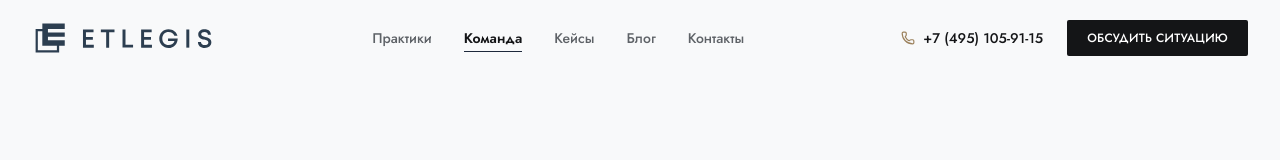
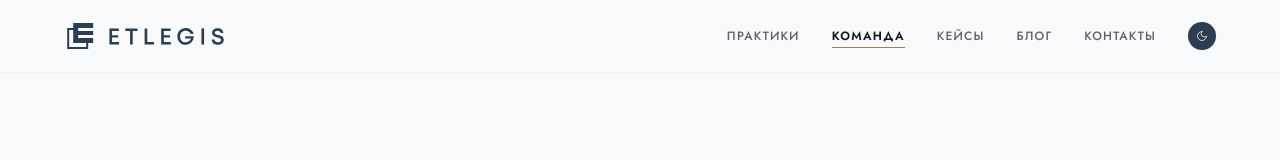
Before and after one commit to max1m369/etlegis, a Next.js app: page /team in a window 1280 px wide. Shown: the top 160 px of the page. Built offline with nearby package versions, Linux system fonts and the light colour scheme.

Commit message:
feat: implement night theme palette toggle and DWRÅ editorial hero/header redesign

```diff
--- a/app/globals.css
+++ b/app/globals.css
@@ -12,6 +12,32 @@
   --accent: #1E293B;
   --accent-bronze: #9B815C;
   --accent-bronze-light: #BCA685;
+
+  --et-bg: #F8F9FA;
+  --et-dark: #141517;
+  --et-muted: #5E6267;
+  --et-border: #E2E2DC;
+  --et-accent: #2C3E50;
+  --et-surface-alt: #ECECE8;
+}
+
+html.dark, body.dark, .dark {
+  --bg-primary: #2C3E50;
+  --bg-surface: #1E2B38;
+  --bg-subtle: #3E5871;
+  --border-subtle: #3E5871;
+  --text-main: #F8FAFC;
+  --text-muted: #CBD5E1;
+  --accent: #507192;
+  --accent-bronze: #927B50;
+  --accent-bronze-light: #BCA685;
+
+  --et-bg: #2C3E50;
+  --et-dark: #F8FAFC;
+  --et-muted: #CBD5E1;
+  --et-border: #3E5871;
+  --et-accent: #927B50;
+  --et-surface-alt: #3E5871;
 }
 
 html {
--- a/app/layout.tsx
+++ b/app/layout.tsx
@@ -3,6 +3,7 @@ import { Cormorant_Garamond, Jost } from "next/font/google";
 import "./globals.css";
 import SmoothScrollProvider from "@/components/providers/SmoothScrollProvider";
 import { ModalProvider } from "@/components/providers/ModalProvider";
+import { ThemeProvider } from "@/components/providers/ThemeProvider";
 import { ConsultationModal } from "@/components/ui/ConsultationModal";
 
 const cormorant = Cormorant_Garamond({
@@ -36,12 +37,14 @@ export default function RootLayout({
   return (
     <html lang="ru" className={`${cormorant.variable} ${jost.variable}`}>
       <body className="bg-bg-primary text-text-main font-body antialiased selection:bg-accent selection:text-white overflow-x-hidden max-w-full">
+        <ThemeProvider>
           <SmoothScrollProvider>
             <ModalProvider>
               {children}
               <ConsultationModal />
             </ModalProvider>
           </SmoothScrollProvider>
+        </ThemeProvider>
       </body>
     </html>
   );
--- a/components/layout/Header.tsx
+++ b/components/layout/Header.tsx
@@ -3,12 +3,12 @@
 import React, { useState, useEffect, useRef } from "react";
 import Link from "next/link";
 import { usePathname } from "next/navigation";
-import { useConsultationModal } from "@/components/providers/ModalProvider";
 import { useLenisScroll } from "@/components/providers/SmoothScrollProvider";
-import { Menu, X, Phone, Shield, ArrowUpRight } from "lucide-react";
+import { useTheme } from "@/components/providers/ThemeProvider";
+import { Menu, X, Sun, Moon, ArrowUpRight } from "lucide-react";
 
 export default function Header() {
-  const { openModal } = useConsultationModal();
+  const { theme, toggleTheme } = useTheme();
   const { scrollTo } = useLenisScroll();
   const pathname = usePathname();
 
@@ -21,19 +21,17 @@ export default function Header() {
     const handleScroll = () => {
       const currentScrollY = window.scrollY;
 
-      // Add subtle background once scrolled past 20px
       if (currentScrollY > 20) {
         setIsScrolled(true);
       } else {
         setIsScrolled(false);
       }
 
-      // Smart hide header on scroll down, show on scroll up
       if (currentScrollY > 120) {
         if (currentScrollY > lastScrollY.current && !mobileMenuOpen) {
-          setIsVisible(false); // scrolling down
+          setIsVisible(false);
         } else {
-          setIsVisible(true); // scrolling up
+          setIsVisible(true);
         }
       } else {
         setIsVisible(true);
@@ -46,7 +44,6 @@ export default function Header() {
     return () => window.removeEventListener("scroll", handleScroll);
   }, [mobileMenuOpen]);
 
-  // Prevent background scroll when mobile menu is open
   useEffect(() => {
     if (mobileMenuOpen) {
       document.body.style.overflow = "hidden";
@@ -78,78 +75,87 @@ export default function Header() {
   return (
     <>
       <header
-        className={`fixed top-0 left-0 right-0 z-40 transition-all duration-300 ${
+        className={`fixed top-0 left-0 right-0 z-40 transition-all duration-300 border-b ${
           isVisible ? "translate-y-0" : "-translate-y-full"
         } ${
           isScrolled
-            ? "bg-bg-primary/90 backdrop-blur-md border-b border-border-subtle/80 shadow-subtle py-3.5"
-            : "bg-transparent py-5"
+            ? "bg-et-bg/90 backdrop-blur-md border-et-border/80 shadow-subtle py-3.5"
+            : "bg-et-bg/70 backdrop-blur-sm border-et-border/40 py-4 sm:py-5"
         }`}
       >
-        <div className="max-w-7xl mx-auto px-4 sm:px-6 lg:px-8 flex items-center justify-between">
-          {/* Logo */}
+        <div className="max-w-[1600px] mx-auto px-6 sm:px-12 lg:px-16 flex items-center justify-between">
+          {/* Logo (Левая часть экрана) */}
           <Link href="/" className="flex items-center group logo-shimmer-container" aria-label="Адвокатское бюро Etlegis">
             <img
               src="/logo.svg"
               alt="Адвокатское бюро ETLEGIS"
-              className="h-8 sm:h-9 w-auto object-contain"
+              className={`h-7 sm:h-8 w-auto object-contain transition-all ${
+                theme === 'dark' ? 'invert opacity-90' : ''
+              }`}
             />
             <div className="logo-shimmer-overlay" aria-hidden="true" />
           </Link>
 
-          {/* Desktop Navigation */}
-          <nav className="hidden md:flex items-center gap-8" aria-label="Основное меню">
+          {/* Right Section: Desktop Navigation + Theme Toggle Circle */}
+          <div className="hidden md:flex items-center gap-8">
+            <nav className="flex items-center gap-8" aria-label="Основное меню">
               {navLinks.map((link) => (
                 <Link
                   key={link.href}
                   href={link.href}
                   onClick={(e) => handleNavClick(e, link.href)}
-                className={`text-sm font-medium transition-colors hover:text-text-main relative py-1 ${
-                  pathname === link.href ? "text-text-main font-semibold" : "text-text-muted"
+                  className={`text-xs uppercase tracking-widest font-medium transition-colors hover:text-et-dark relative py-1 ${
+                    pathname === link.href ? "text-et-dark font-semibold" : "text-et-muted"
                   }`}
                 >
                   {link.label}
                   {pathname === link.href && (
-                  <span className="absolute bottom-0 left-0 right-0 h-[1.5px] bg-accent" />
+                    <span className="absolute bottom-0 left-0 right-0 h-[1px] bg-et-accent" />
                   )}
                 </Link>
               ))}
             </nav>
 
-          {/* CTA & Phone (Desktop) */}
-          <div className="hidden lg:flex items-center gap-6">
-            <a
-              href="tel:+74951059115"
-              className="flex items-center gap-2 text-sm font-medium text-text-main hover:text-accent transition-colors"
+            {/* 🔴 Кружочек-переключатель темы (Светлая / Ночная) */}
+            <button
+              onClick={toggleTheme}
+              aria-label={theme === 'dark' ? "Включить светлую тему" : "Включить ночную тему"}
+              title={theme === 'dark' ? "Ночная тема (нажмите для светлой)" : "Светлая тема (нажмите для ночной)"}
+              className={`w-7 h-7 rounded-full border transition-all flex items-center justify-center group ${
+                theme === 'dark'
+                  ? 'border-[#927b50] bg-[#3e5871] text-[#927b50] shadow-sm hover:scale-110'
+                  : 'border-[#2c3e50]/40 bg-[#2c3e50] text-[#CBD5E1] shadow-sm hover:scale-110'
+              }`}
             >
-              <Phone size={14} className="text-accent-bronze" />
-              <span>+7 (495) 105-91-15</span>
-            </a>
-
-            <button
-              onClick={() => openModal()}
-              className="btn-legal-primary px-5 py-2.5 text-xs uppercase tracking-wider"
-            >
-              Обсудить ситуацию
+              {theme === 'dark' ? (
+                <Sun size={13} className="text-[#927b50] transition-transform group-hover:rotate-45" />
+              ) : (
+                <Moon size={12} className="text-[#CBD5E1] transition-transform group-hover:-rotate-12" />
+              )}
             </button>
           </div>
 
-          {/* Mobile CTA + Hamburger */}
+          {/* Mobile Theme Toggle + Hamburger */}
           <div className="flex items-center gap-3 md:hidden">
             <button
-              onClick={() => openModal()}
-              className="btn-legal-primary px-3 py-1.5 text-xs"
+              onClick={toggleTheme}
+              aria-label="Переключить тему"
+              className={`w-7 h-7 rounded-full border transition-all flex items-center justify-center ${
+                theme === 'dark'
+                  ? 'border-[#927b50] bg-[#3e5871] text-[#927b50]'
+                  : 'border-[#2c3e50]/40 bg-[#2c3e50] text-[#CBD5E1]'
+              }`}
             >
-              Обсудить ситуацию
+              {theme === 'dark' ? <Sun size={13} /> : <Moon size={12} />}
             </button>
 
             <button
               onClick={() => setMobileMenuOpen(!mobileMenuOpen)}
               aria-label={mobileMenuOpen ? "Закрыть меню" : "Открыть меню"}
               aria-expanded={mobileMenuOpen}
-              className="p-2 text-text-main hover:text-accent transition-colors"
+              className="p-2 text-et-dark hover:text-et-accent transition-colors"
             >
-              {mobileMenuOpen ? <X size={24} /> : <Menu size={24} />}
+              {mobileMenuOpen ? <X size={22} /> : <Menu size={22} />}
             </button>
           </div>
         </div>
--- /dev/null
+++ b/components/providers/ThemeProvider.tsx
@@ -0,0 +1,68 @@
+'use client';
+
+import React, { createContext, useContext, useEffect, useState } from 'react';
+
+type Theme = 'light' | 'dark';
+
+interface ThemeContextType {
+  theme: Theme;
+  toggleTheme: () => void;
+  setTheme: (theme: Theme) => void;
+}
+
+const ThemeContext = createContext<ThemeContextType | undefined>(undefined);
+
+export function ThemeProvider({ children }: { children: React.ReactNode }) {
+  const [theme, setThemeState] = useState<Theme>('light');
+
+  useEffect(() => {
+    try {
+      const savedTheme = localStorage.getItem('etlegis_theme') as Theme | null;
+      if (savedTheme === 'dark' || savedTheme === 'light') {
+        setThemeState(savedTheme);
+      } else if (window.matchMedia('(prefers-color-scheme: dark)').matches) {
+        setThemeState('dark');
+      }
+    } catch (e) {
+      // localStorage disabled or not available
+    }
+  }, []);
+
+  useEffect(() => {
+    const root = document.documentElement;
+    if (theme === 'dark') {
+      root.classList.add('dark');
+    } else {
+      root.classList.remove('dark');
+    }
+    try {
+      localStorage.setItem('etlegis_theme', theme);
+    } catch (e) {}
+  }, [theme]);
+
+  const toggleTheme = () => {
+    setThemeState((prev) => (prev === 'light' ? 'dark' : 'light'));
+  };
+
+  const setTheme = (newTheme: Theme) => {
+    setThemeState(newTheme);
+  };
+
+  return (
+    <ThemeContext.Provider value={{ theme, toggleTheme, setTheme }}>
+      {children}
+    </ThemeContext.Provider>
+  );
+}
+
+export function useTheme() {
+  const context = useContext(ThemeContext);
+  if (!context) {
+    return {
+      theme: 'light' as Theme,
+      toggleTheme: () => {},
+      setTheme: () => {},
+    };
+  }
+  return context;
+}
```
Also changed, not shown: components/sections/Hero.tsx (+18 -22 lines), 1 other file (tests, documents, lock files or other folders). Lines whose indentation alone changed are shown as unchanged.
